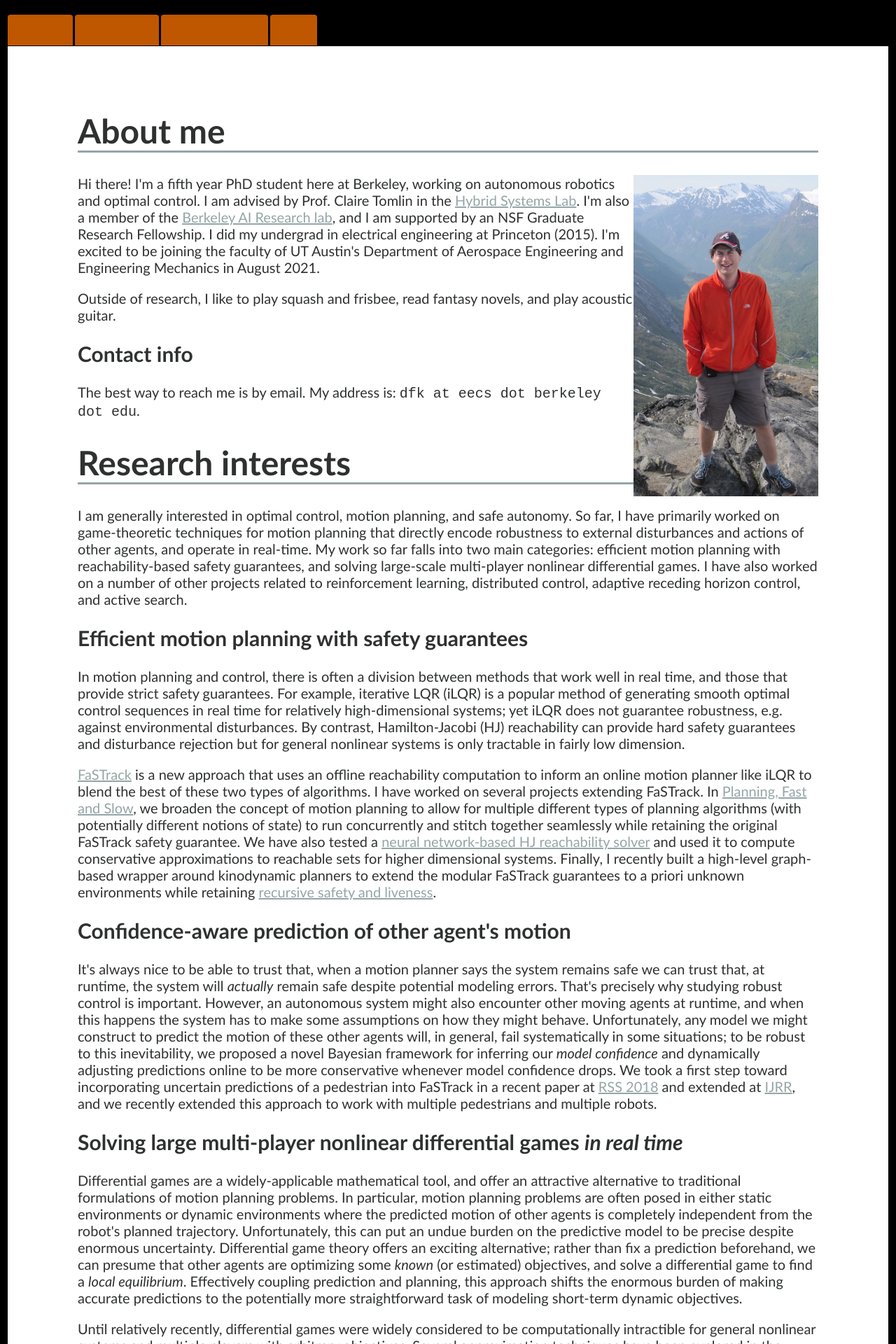
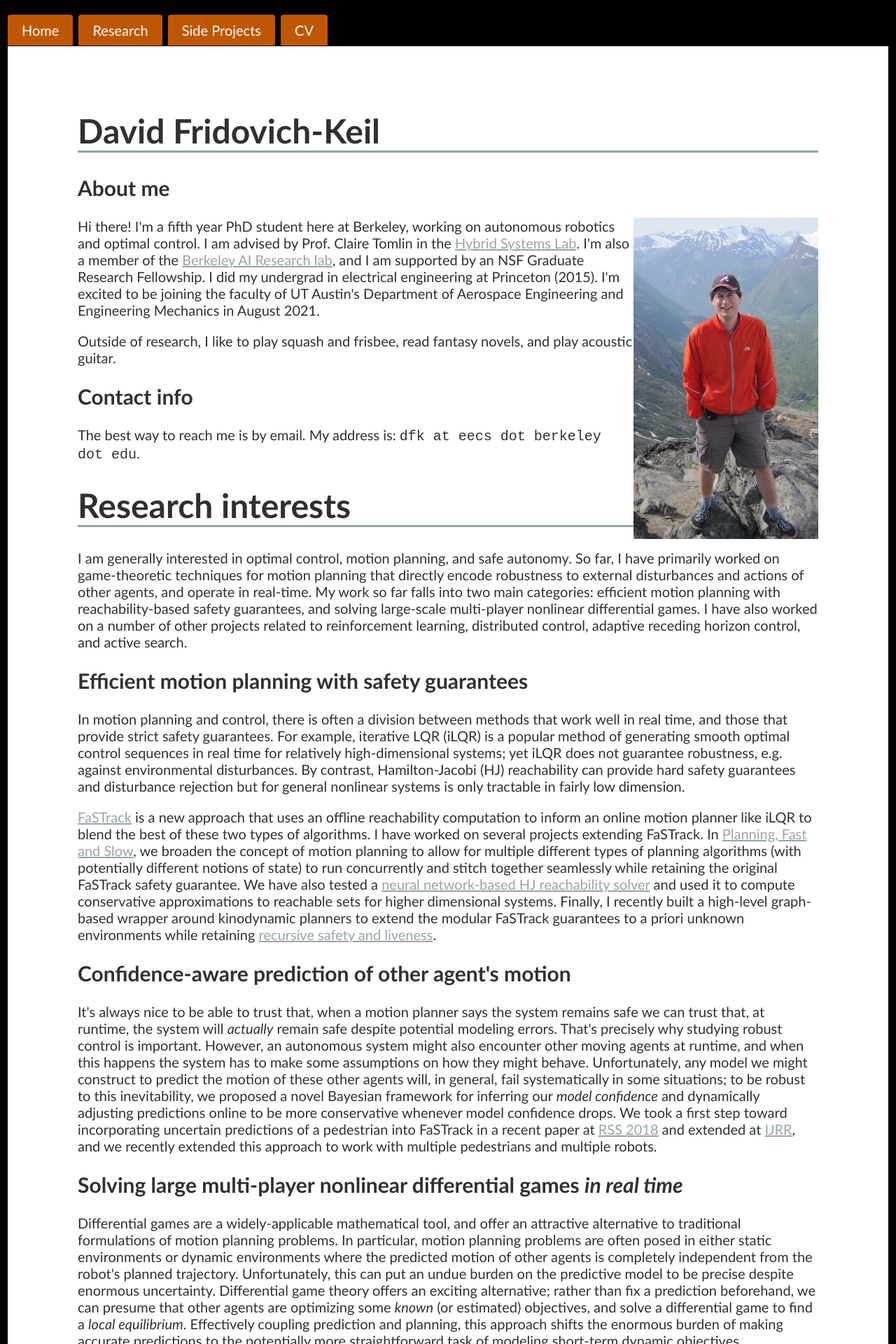
Before and after one commit to sarafridov/sarafridov.github.io, a Jekyll site: the page built from index.html, in a window 1280 px wide. Shown: the top 1920 px of the page at 70% size. Built offline with Jekyll 4.4.1, drawn with Linux system fonts in a browser that asks for light colours; some of the changed text lies outside the part shown.

Commit message:
moving js stuff to html default

```diff
--- a/_layouts/default.html
+++ b/_layouts/default.html
@@ -6,17 +6,19 @@
   </head>
 
   <body>
-
-      <nav id="page_header"></nav>
+      <ul id="menu">
+      <li><a href='/'>Home</a></li>
+      <li><a href='/research'>Research</a></li>
+      <li><a href='/side_projects'>Side Projects</a></li>
+      <li><a href='pdfs/dfk_curriculum_vitae.pdf'>CV</a></li>
+      </ul>
 
       <div class="wht">
           {{ content }}
       </div>
 
       <div class="org">
-          <footer id="page_footer"></footer>
+          <p>&copy;  2020 David Fridovich-Keil. All rights reserved./p>
       </div>
-
-      <script src="page.js"></script>
   </body>
 </html>
--- a/index.html
+++ b/index.html
@@ -4,7 +4,8 @@ title: David Fridovich-Keil
 ---
 
 <div class="blurb">
-<h1>About me</h1>
+<h1>David Fridovich-Keil</h1>
+<h2>About me</h2>
       <p><img src="imgs/dalsnibba.jpg" alt="selfie" style="width:25%;" align="right">
       Hi there! I'm a fifth year PhD student here at Berkeley, working on autonomous robotics and optimal control. I am advised by Prof. Claire Tomlin in the <a href="http://hybrid.eecs.berkeley.edu">Hybrid Systems Lab</a>. I'm also a member of the <a href="http://bair.berkeley.edu">Berkeley AI Research lab</a>, and I am supported by an NSF Graduate Research Fellowship. I did my undergrad in electrical engineering at Princeton (2015). I'm excited to be joining the faculty of UT Austin's Department of Aerospace Engineering and Engineering Mechanics in August 2021.</p>
 
--- a/page.js
+++ b/page.js
@@ -8,21 +8,3 @@ document.getElementById("page_header").innerHTML =
     "<li><a href='/side_projects'>Side Projects</a></li>" +
     "<li><a href='pdfs/dfk_curriculum_vitae.pdf'>CV</a></li>"
 "</ul>";
-
-var slideIndex = 1;
-showDivs(slideIndex);
-
-function plusDivs(n) {
-    showDivs(slideIndex += n);
-}
-
-function showDivs(n) {
-    var i;
-    var x = document.getElementsByClassName("mySlides");
-    if (n > x.length) {slideIndex = 1}
-    if (n < 1) {slideIndex = x.length} ;
-    for (i = 0; i < x.length; i++) {
-        x[i].style.display = "none";
-    }
-    x[slideIndex-1].style.display = "block";
-}
--- a/site.css
+++ b/site.css
@@ -58,7 +58,7 @@ ul#menu li a {
     background-color: #bf5700;
     padding: 10px 20px;
     text-decoration: none;
-    color: #bf5700;
+    color: white;
     border-radius: 4px 4px 0 0;
 }
 
```
